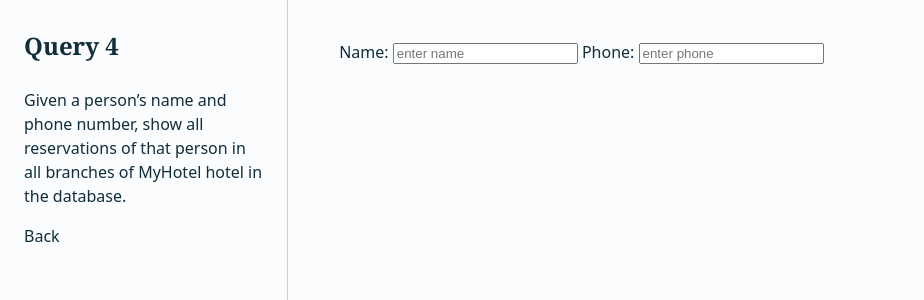
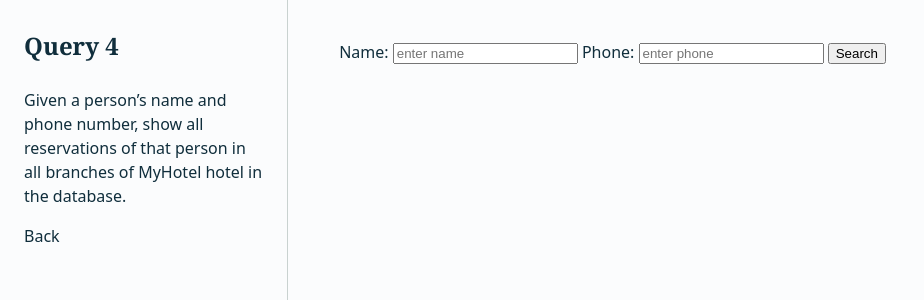
Before and after one commit to isabelledarman/database-project, a Flask app: page /query/4 in a window 1280 px wide. Shown: the top 300 px of the page, without its empty margins (0-924 px from the left). Run offline with Flask 3, Linux system fonts and the light colour scheme.

Commit message:
fixed search button query 4

```diff
--- a/templates/query4.html
+++ b/templates/query4.html
@@ -23,6 +23,7 @@
       <input type="text" name="name" placeholder="enter name">
       Phone:
       <input type="text" name="phone" placeholder="enter phone">
+      <button>Search</button>
     </form>
 
     {% if rows is not none %}{% include '_results.html' %}{% endif %}
```
